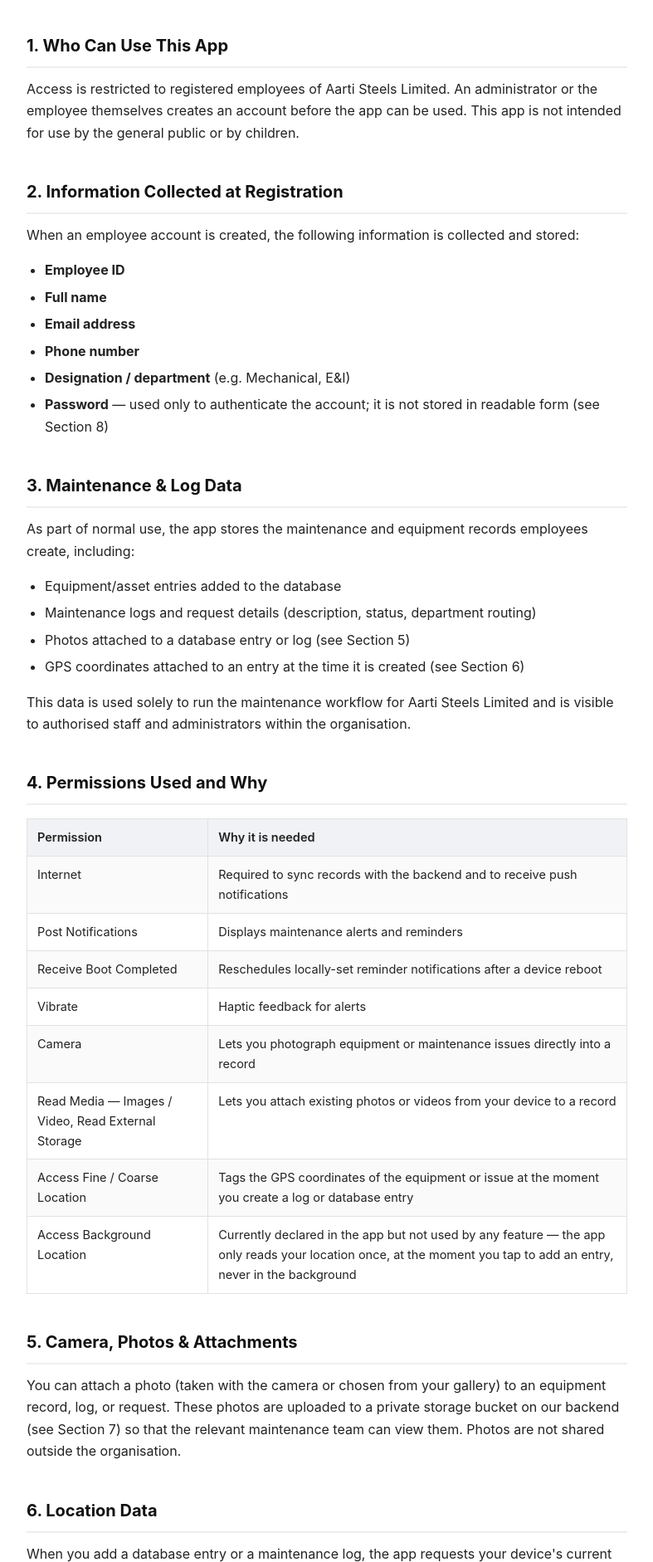
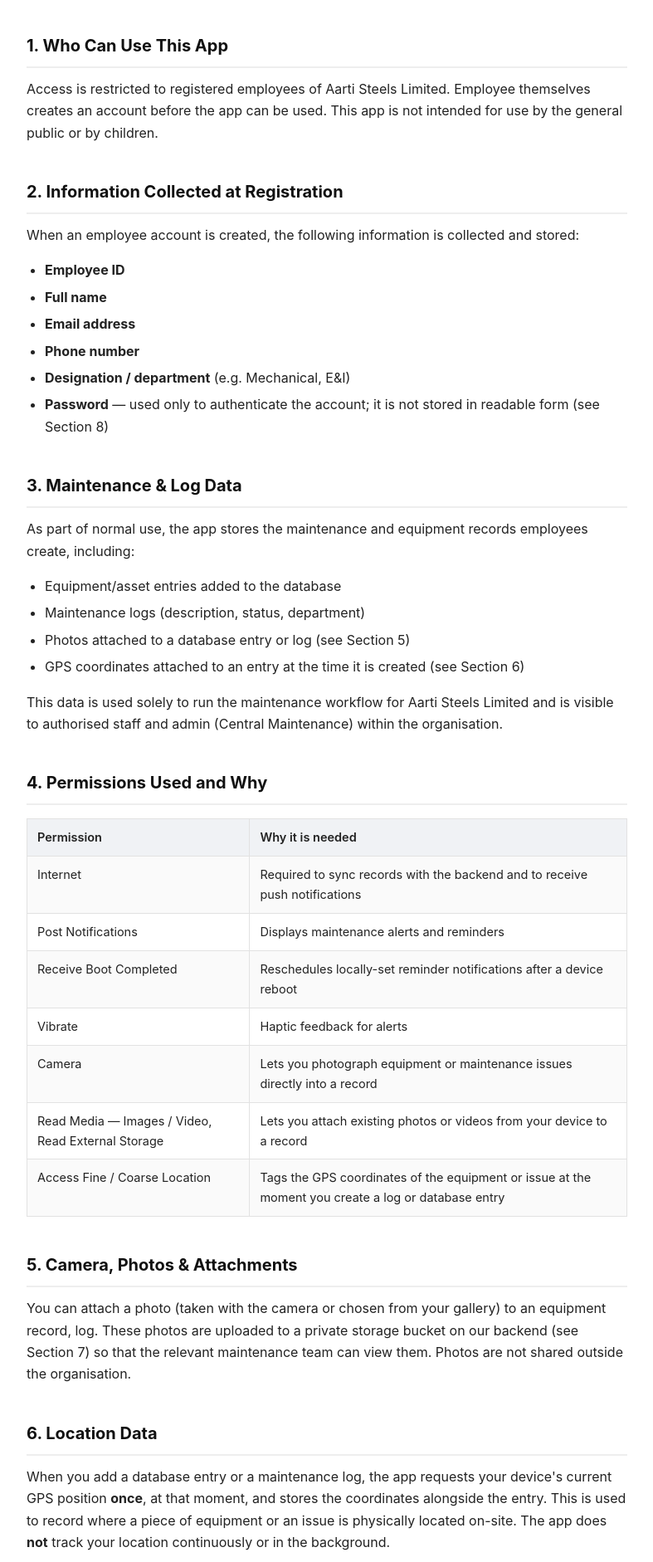
Before and after one commit to dev-himchita/dev-himchita.github.io, a plain HTML site: page asl-maintenance-db_privacy-policy.html in a window 1280 px wide. Shown: the part 363-2245 px from the top of the page at 83% size, without its empty margins (246-1033 px from the left). Drawn offline with Linux system fonts and the light colour scheme.

Commit message:
Update asl-maintenance-db_privacy-policy.html

```diff
--- a/asl-maintenance-db_privacy-policy.html
+++ b/asl-maintenance-db_privacy-policy.html
@@ -105,7 +105,7 @@
   <p>ASL Maintenance DB is an internal maintenance-management app built for employees of <strong>Aarti Steels Limited</strong>. It is not distributed to the general public and is intended only for authorised staff to log equipment maintenance records, raise requests, and receive maintenance alerts. This policy explains what data the app collects, how it is processed, and where it is stored.</p>
 
   <h2>1. Who Can Use This App</h2>
-  <p>Access is restricted to registered employees of Aarti Steels Limited. An administrator or the employee themselves creates an account before the app can be used. This app is not intended for use by the general public or by children.</p>
+  <p>Access is restricted to registered employees of Aarti Steels Limited. Employee themselves creates an account before the app can be used. This app is not intended for use by the general public or by children.</p>
 
   <h2>2. Information Collected at Registration</h2>
   <p>When an employee account is created, the following information is collected and stored:</p>
@@ -122,11 +122,11 @@
   <p>As part of normal use, the app stores the maintenance and equipment records employees create, including:</p>
   <ul>
     <li>Equipment/asset entries added to the database</li>
-    <li>Maintenance logs and request details (description, status, department routing)</li>
+    <li>Maintenance logs (description, status, department)</li>
     <li>Photos attached to a database entry or log (see Section 5)</li>
     <li>GPS coordinates attached to an entry at the time it is created (see Section 6)</li>
   </ul>
-  <p>This data is used solely to run the maintenance workflow for Aarti Steels Limited and is visible to authorised staff and administrators within the organisation.</p>
+  <p>This data is used solely to run the maintenance workflow for Aarti Steels Limited and is visible to authorised staff and admin (Central Maintenance) within the organisation.</p>
 
   <h2>4. Permissions Used and Why</h2>
   <table>
@@ -138,11 +138,10 @@
     <tr><td>Camera</td><td>Lets you photograph equipment or maintenance issues directly into a record</td></tr>
     <tr><td>Read Media — Images / Video, Read External Storage</td><td>Lets you attach existing photos or videos from your device to a record</td></tr>
     <tr><td>Access Fine / Coarse Location</td><td>Tags the GPS coordinates of the equipment or issue at the moment you create a log or database entry</td></tr>
-    <tr><td>Access Background Location</td><td>Currently declared in the app but not used by any feature — the app only reads your location once, at the moment you tap to add an entry, never in the background</td></tr>
   </table>
 
   <h2>5. Camera, Photos & Attachments</h2>
-  <p>You can attach a photo (taken with the camera or chosen from your gallery) to an equipment record, log, or request. These photos are uploaded to a private storage bucket on our backend (see Section 7) so that the relevant maintenance team can view them. Photos are not shared outside the organisation.</p>
+  <p>You can attach a photo (taken with the camera or chosen from your gallery) to an equipment record, log. These photos are uploaded to a private storage bucket on our backend (see Section 7) so that the relevant maintenance team can view them. Photos are not shared outside the organisation.</p>
 
   <h2>6. Location Data</h2>
   <p>When you add a database entry or a maintenance log, the app requests your device's current GPS position <strong>once</strong>, at that moment, and stores the coordinates alongside the entry. This is used to record where a piece of equipment or an issue is physically located on-site. The app does <strong>not</strong> track your location continuously or in the background.</p>
@@ -161,7 +160,7 @@
   <p>Passwords are handled by Appwrite's authentication service and are never stored or visible in plain text to the app or its developer. Session tokens are stored securely on your device to keep you signed in between app launches.</p>
 
   <h2>9. Push Notifications</h2>
-  <p>The app uses <strong>Firebase Cloud Messaging</strong> (Google LLC) to deliver maintenance alerts, and <strong>flutter_local_notifications</strong> to schedule and display reminders on-device. A device push token is registered with Firebase so the app can receive these alerts; this token is not used for advertising or shared with any advertising network.</p>
+  <p>The app uses <strong>Firebase Cloud Messaging</strong> (Google LLC) to deliver maintenance alerts. A device push token is registered with Firebase so the app can receive these alerts; this token is not used for advertising or shared with any advertising network.</p>
 
   <h2>10. Exporting & Sharing Reports</h2>
   <p>The app can generate PDF and CSV reports from maintenance data. When you choose to export or share a report, it is handed to your device's standard OS share sheet (e.g. email, WhatsApp, Google Drive) — the app itself does not upload these exports anywhere beyond what you explicitly choose to share.</p>
@@ -183,7 +182,7 @@
   </table>
 
   <h2>13. Data Retention & Deletion</h2>
-  <p>Account and maintenance data is retained for as long as the employee account remains active, or as required for Aarti Steels Limited's operational and record-keeping needs. To request deletion of your account or associated data, contact the administrator at <strong>aarti.maintenance.db@gmail.com</strong>. Requests will be handled within 30 days.</p>
+  <p>Account data as well as equipment and maintenance data is retained for as long as required for Aarti Steels Limited's operational and record-keeping needs. To request deletion of your account or associated data, contact the Central Maintenance department at <strong>aarti.maintenance.db@gmail.com</strong>. Requests will be handled within 30 days.</p>
 
   <h2>14. Children's Privacy</h2>
   <p>This app is intended solely for adult employees of Aarti Steels Limited and is not directed at children. We do not knowingly collect data from anyone under 18 through this app.</p>
```
